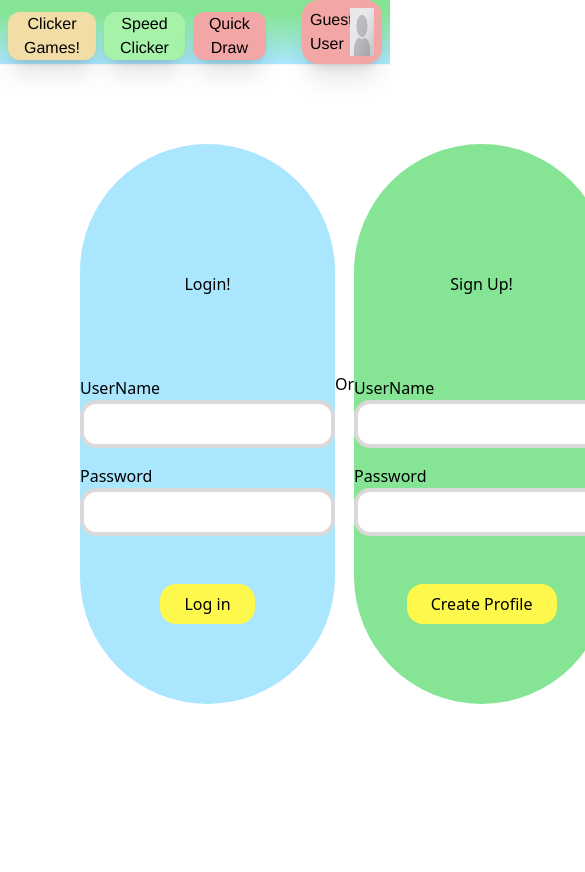
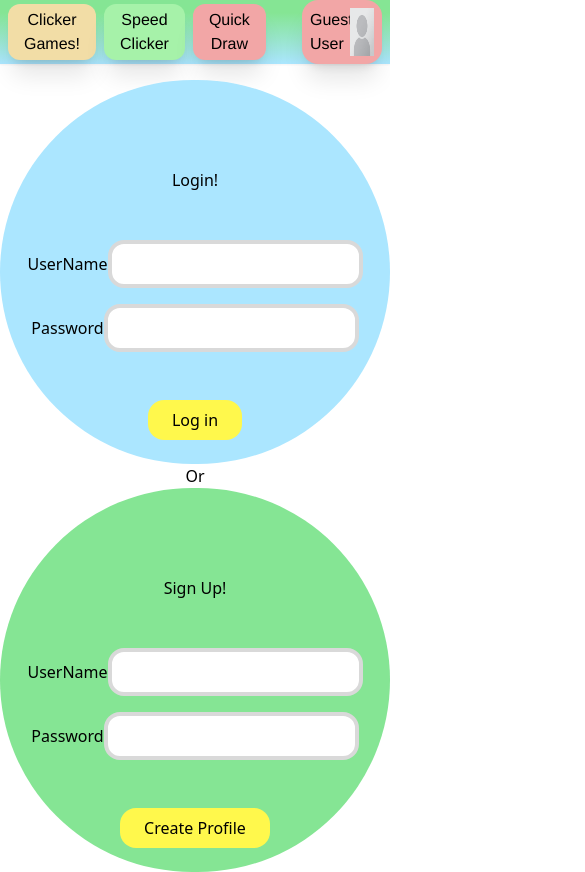
Before and after one commit to Ost-Ethan/Clicker-Games, a React (Vite) app in the folder client/: page /UserLogin in a window 390 px wide. Shown: the top 872 px of the page, 585 px wide, since content can reach past the window. Before the commit the page ends 844 px from the top, so only its background shows below. Built offline with nearby package versions, Linux system fonts and the light colour scheme.

Commit message:
made the login page mobile responsive, adjusted nav bar slightly to make home page look better

```diff
--- a/client/src/components/LoginHeaderButton.tsx
+++ b/client/src/components/LoginHeaderButton.tsx
@@ -10,7 +10,7 @@ export function LoginHeaderButton() {
           </button>
         </Link>
       </div>
-      <div className="font-Arimo min-w-max ml-40 basis-full flex flex-wrap justify-end mx-4 my-0.5 select-none">
+      <div className="text-sm font-Arimo min-w-max ml-40 basis-full flex flex-wrap justify-end mx-4 my-0.5 select-none">
         <p>Log in to save your scores!</p>
       </div>
     </>
--- a/client/src/components/Navbar.tsx
+++ b/client/src/components/Navbar.tsx
@@ -26,19 +26,19 @@ export function Navbar({ loggedIn, setLoggedIn }: NavbarProps) {
   return (
     <div>
       <div className="NAVBAR-CONTAINER font-Arimo max-w-screen bg-gradient-to-b from-greenGrad from-20% to-blueGrad to-100% shadow-sm flex h-16 items-center">
-        <div className="NAVBAR-ENTRIES-GAMELIST mt-2 ml-2 md:mb-2 text-center flex md:text-lg basis-1/2">
+        <div className="NAVBAR-ENTRIES-GAMELIST md:mt-2 ml-2 md:mb-2 text-center flex md:text-lg basis-1/2">
           <Link to="/">
-            <div className="CLICKER-GAMES-ENTRY flex flex-wrap mr-2 px-4 md:p-3 md:m-3 shadow-xl bg-yellowHead rounded-xl active:translate-y-0.5 active:translate-x-0.5">
+            <div className="CLICKER-GAMES-ENTRY flex flex-wrap mr-2 py-1 px-4 md:p-3 md:m-3 shadow-xl bg-yellowHead rounded-xl active:translate-y-0.5 active:translate-x-0.5">
               Clicker Games!
             </div>
           </Link>
           <Link to="/SpeedClicker">
-            <div className="SPEED-CLICKER-ENTRY flex flex-wrap mr-2 px-4 md:p-3 md:m-3 shadow-xl bg-greenHead rounded-xl active:translate-y-0.5 active:translate-x-0.5">
+            <div className="SPEED-CLICKER-ENTRY flex flex-wrap mr-2 px-4 py-1 md:p-3 md:m-3 shadow-xl bg-greenHead rounded-xl active:translate-y-0.5 active:translate-x-0.5">
               Speed Clicker
             </div>
           </Link>
           <Link to="/QuickDraw">
-            <div className="QUICKDRAW-ENTRY flex flex-wrap px-4 md:p-3 md:m-3 shadow-xl bg-redHead rounded-xl active:translate-y-0.5 active:translate-x-0.5">
+            <div className="QUICKDRAW-ENTRY flex flex-wrap px-4 py-1 md:p-3 md:m-3 shadow-xl bg-redHead rounded-xl active:translate-y-0.5 active:translate-x-0.5">
               Quick Draw
             </div>
           </Link>
--- a/client/src/pages/HomePage.tsx
+++ b/client/src/pages/HomePage.tsx
@@ -6,7 +6,7 @@ import { Link } from 'react-router-dom';
 export function HomePage() {
   return (
     <>
-      <div className="font-Arimo flex justify-center text-4xl">
+      <div className="font-Arimo mt-6 flex justify-center text-4xl">
         Clicker Games!
       </div>
       <div className="w-screen flex-wrap flex mt-16 justify-around">
--- a/client/src/pages/UserLogin.tsx
+++ b/client/src/pages/UserLogin.tsx
@@ -37,6 +37,7 @@ export function UserLogin({ setLoggedIn, loggedIn }) {
       setLoggedIn(true);
       navigate('/');
     } catch (err) {
+      alert(`User Login was invalid.`);
       console.log(err);
     }
   }
@@ -51,18 +52,18 @@ export function UserLogin({ setLoggedIn, loggedIn }) {
   }
 
   return (
-    <div className="flex">
-      <div className="LOGIN-COLUMN rounded-full pb-20 mt-20 ml-20 bg-blueGrad flex flex-wrap justify-center basis-5/12">
-        <div className="LOGIN-TEXT flex justify-center self-start w-full mt-32 mb-20">
+    <div className="flex flex-wrap md:flex-nowrap columns-1 justify-center">
+      <div className="LOGIN-COLUMN rounded-full w-full mt-4 p-6 md:pb-20 md:mt-20 md:ml-20 bg-blueGrad flex flex-wrap justify-center md:basis-5/12">
+        <div className="LOGIN-TEXT flex justify-center self-start w-full mt-16 mb-12 md:mt-32 md:mb-20">
           Login!
         </div>
         <LogInForm buttonText={'Log in'} submitFunction={handleLogIn} />
       </div>
-      <div className="flex flex-wrap content-center justify-center basis-2/12">
+      <div className="flex flex-wrap content-center justify-center md:basis-2/12">
         Or
       </div>
-      <div className="LOGIN-COLUMN rounded-full pb-20 mt-20 mr-20 bg-greenGrad flex flex-wrap justify-center basis-5/12">
-        <div className="LOGIN-TEXT flex justify-center self-start w-full mt-32 mb-20">
+      <div className="LOGIN-COLUMN rounded-full w-full p-6 md:pb-20 md:mt-20 md:mr-20 bg-greenGrad flex flex-wrap justify-center md:basis-5/12">
+        <div className="LOGIN-TEXT flex justify-center self-start w-full mt-16 mb-12 md:mt-32 md:mb-20">
           Sign Up!
         </div>
         <LogInForm
```
